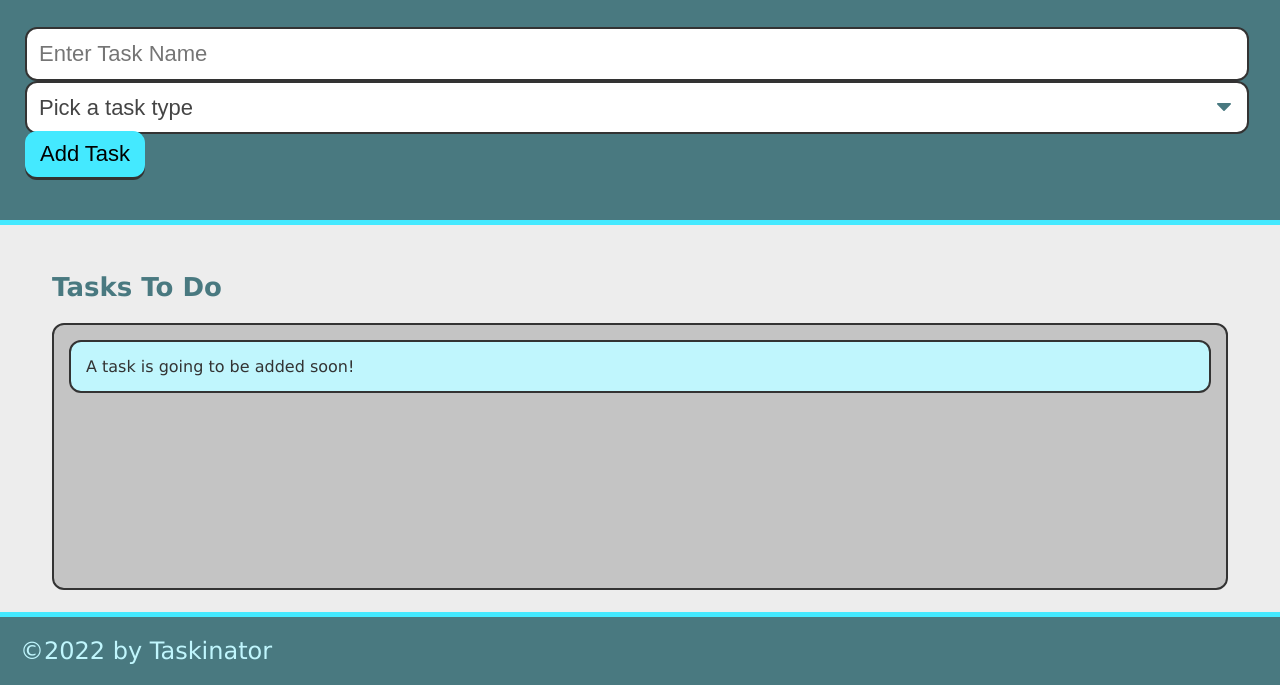
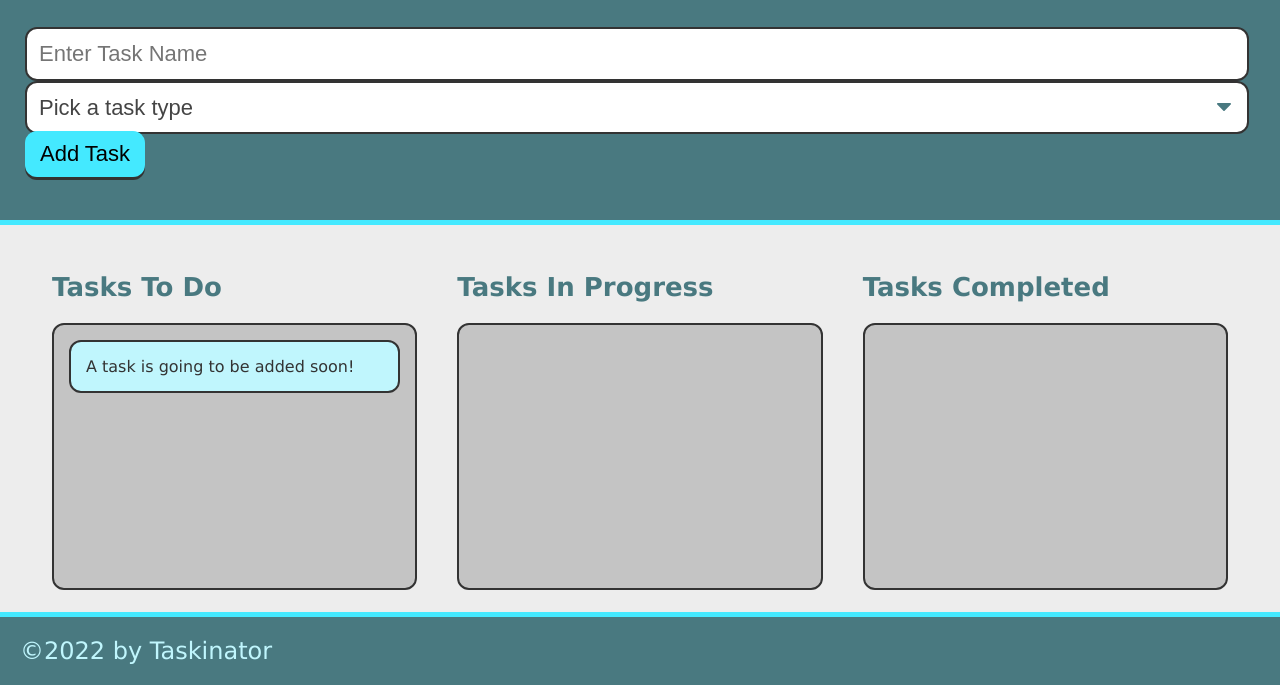
Before and after one commit to jdhawks2132/taskinator, a plain HTML site: page index.html in a window 1280 px wide. Shown: the part 115-800 px from the top of the page. Drawn offline with Linux system fonts and the light colour scheme.

Commit message:
adding kanban board

```diff
--- a/index.html
+++ b/index.html
@@ -30,11 +30,23 @@
   </header>
 
   <main class="page-content">
+    <!-- New Tasks -->
     <section class="task-list-wrapper">
       <h2 class="list-title">Tasks To Do</h2>
       <ul class="task-list" id="tasks-to-do">
         <li class="task-item">A task is going to be added soon!</li>
       </ul>
+    </section>
+    <!-- Tasks In Progress -->
+    <section class="task-list-wrapper">
+      <h2 class="list-title">Tasks In Progress</h2>
+      <ul class="task-list" id="tasks-in-progress"></ul>
+    </section>
+
+    <!-- Tasks Completed -->
+    <section class="task-list-wrapper">
+      <h2 class="list-title">Tasks Completed</h2>
+      <ul class="task-list" id="tasks-completed"></ul>
     </section>
   </main>
 
```
